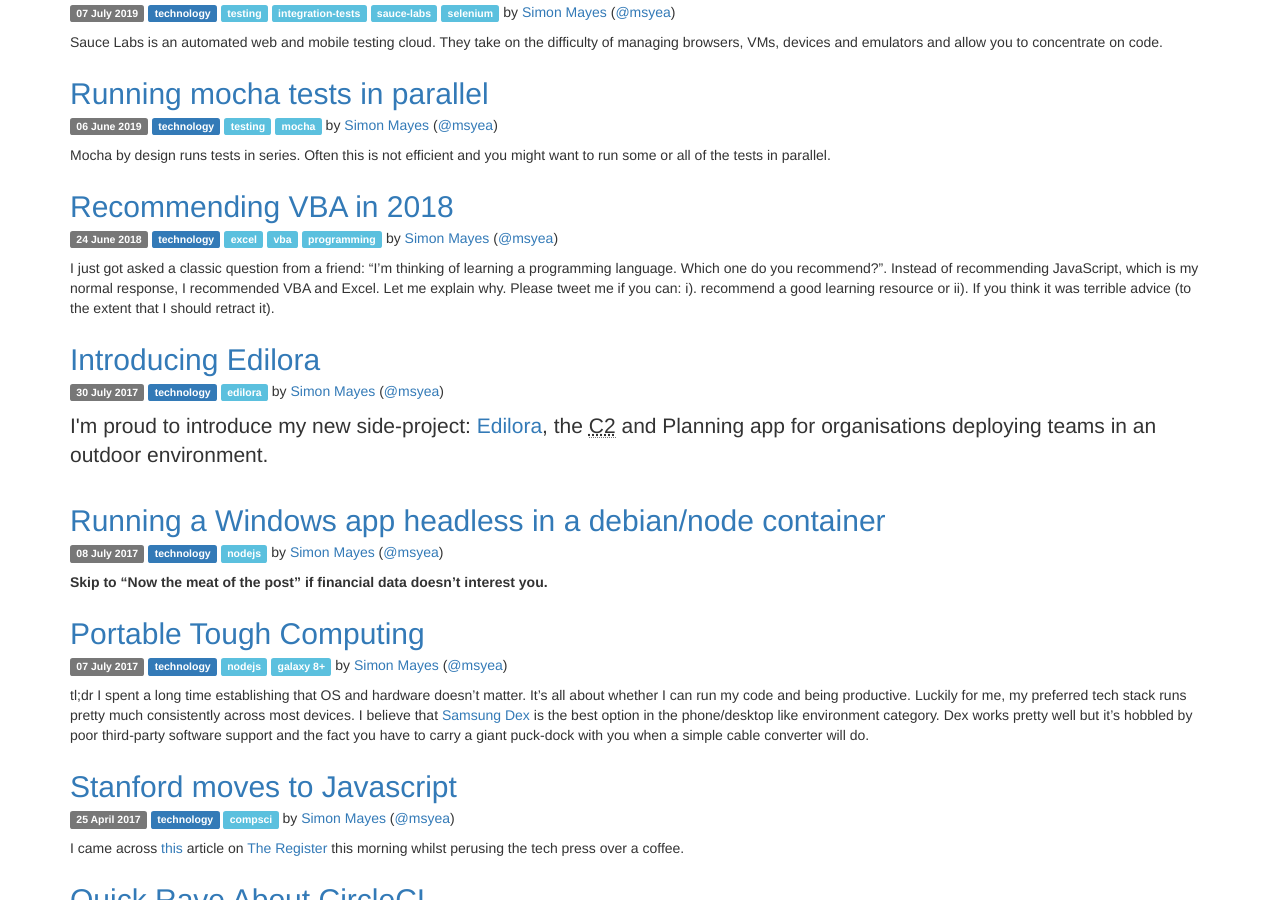
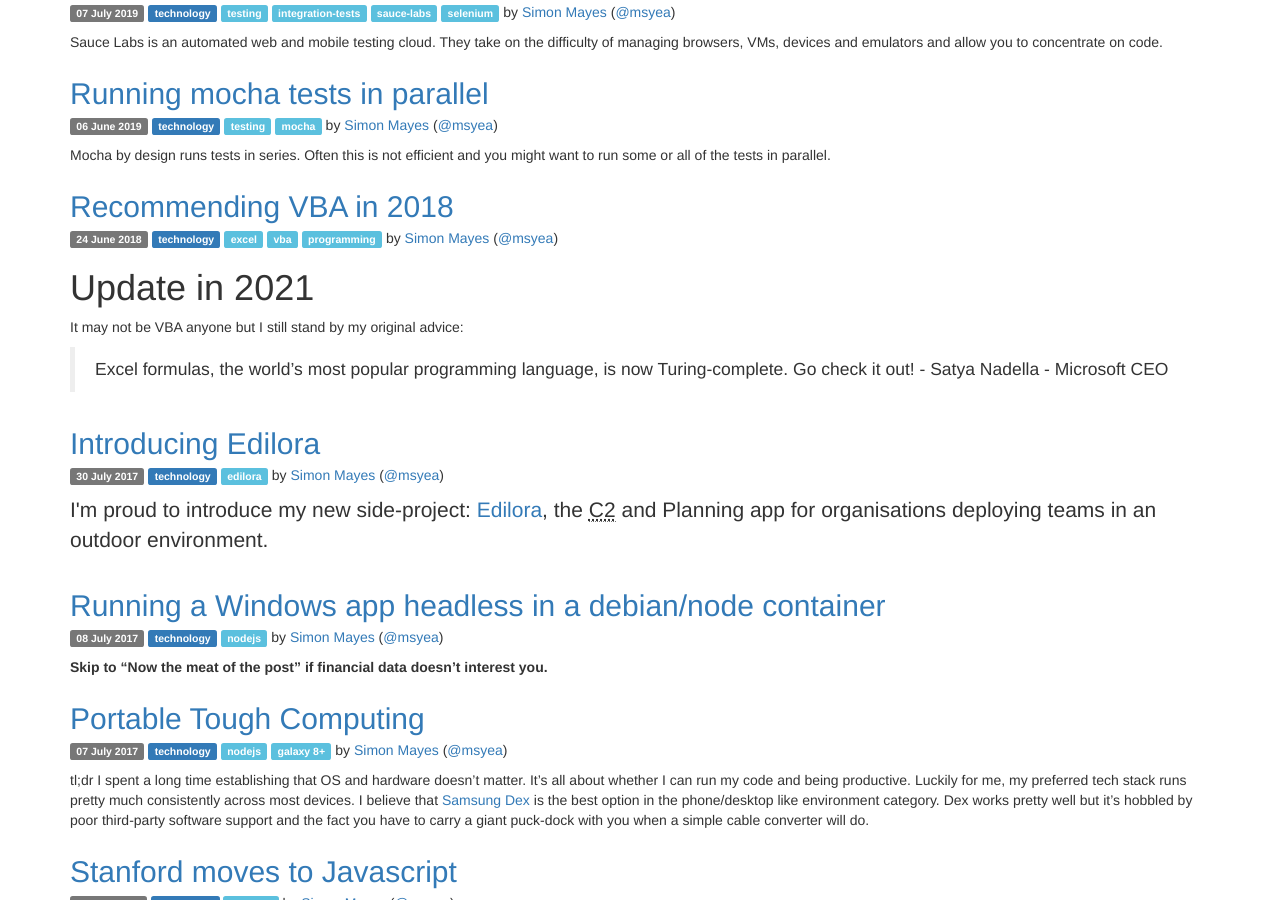
Before and after one commit to msyea/msyea.github.io, a Jekyll site: the page built from technology.html, in a window 1280 px wide and 900 px high, scrolled down 459 px. Built offline with Jekyll 4.4.1, drawn with Linux system fonts in a browser that asks for light colours; comment, search, counter and statistics services are not loaded.

Commit message:
Updated VBA article

```diff
--- a/_posts/2018-06-24-recommending-vba.md
+++ b/_posts/2018-06-24-recommending-vba.md
@@ -3,6 +3,14 @@ title: Recommending VBA in 2018
 category: technology
 tags: [excel,vba,programming]
 ---
+# Update in 2021
+It may not be VBA anyone but I still stand by my original advice:
+> Excel formulas, the world’s most popular programming language, is now Turing-complete. Go check it out! - Satya Nadella - Microsoft CEO
+
+<iframe src="https://www.linkedin.com/embed/feed/update/urn:li:share:6765021446432428032" height="664" width="504" frameborder="0" allowfullscreen="" title="Embedded post"></iframe>
+
+# Original Post
+
 I just got asked a classic question from a friend: "I'm thinking of learning a programming
 language. Which one do you recommend?". Instead of recommending JavaScript, which is my normal
 response, I recommended VBA and Excel. Let me explain why. Please tweet me if you can: i).
```
